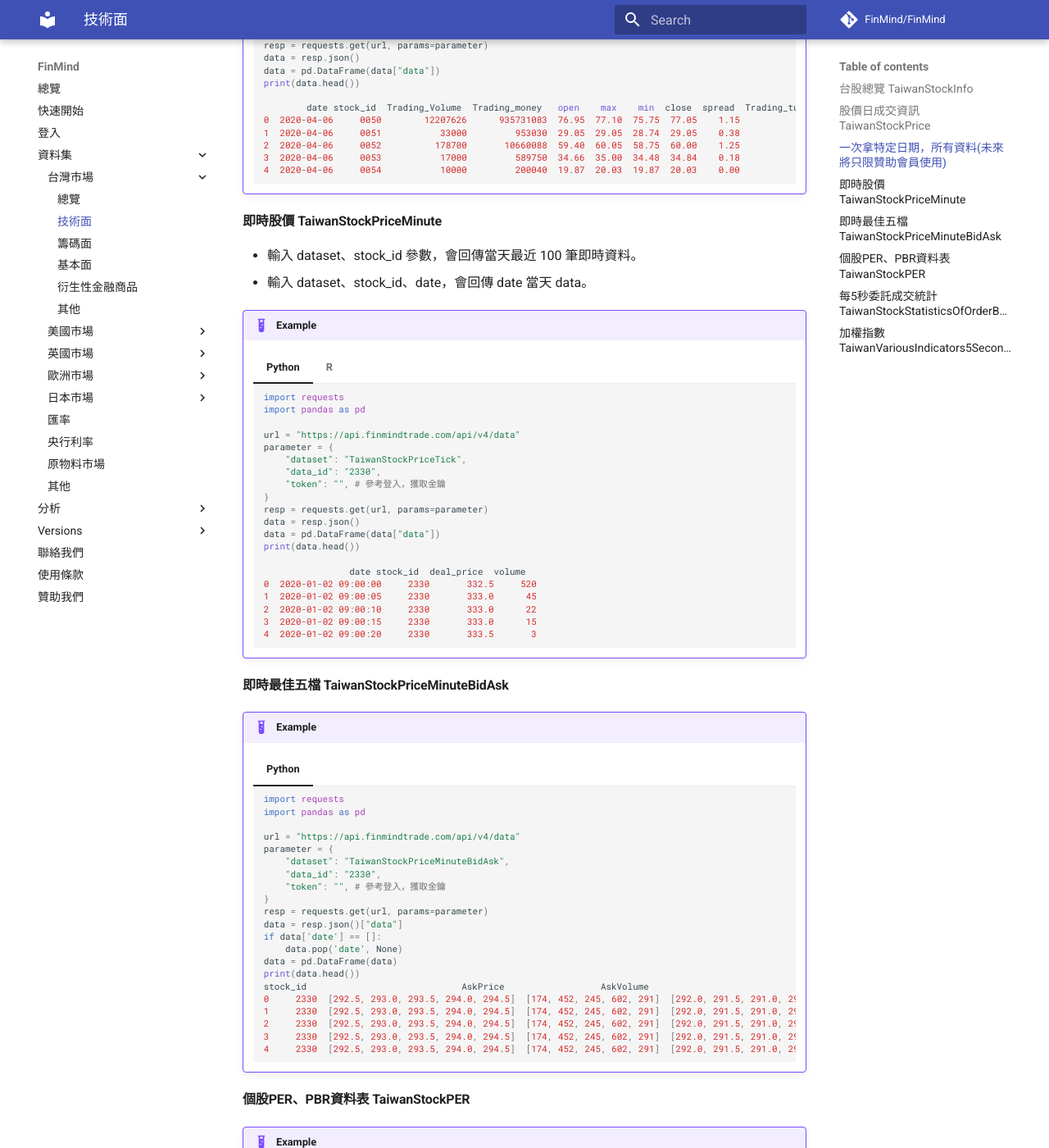
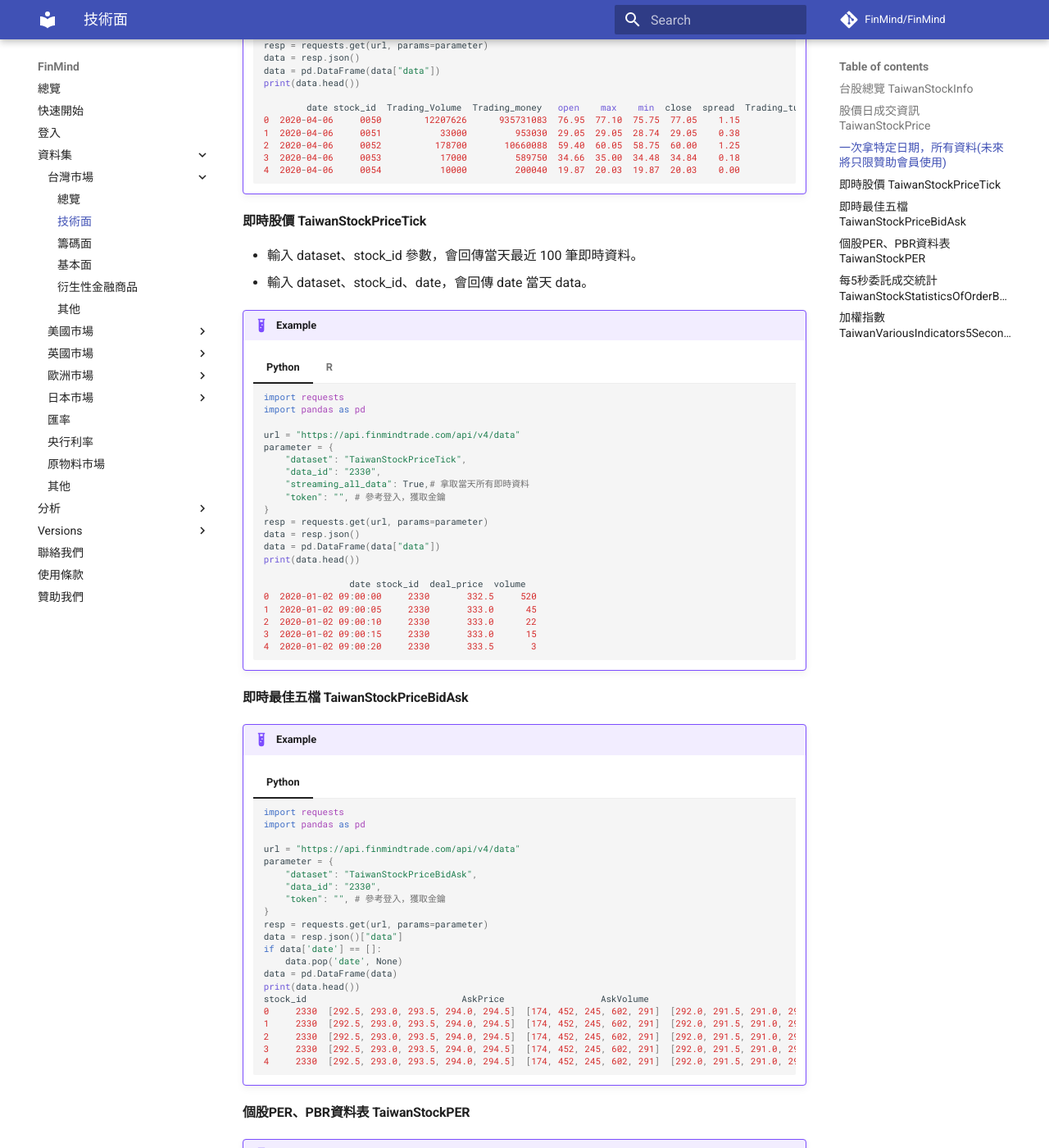
Before and after one commit to FinMind/FinMind-Doc, an MkDocs documentation site: the page built from docs/tutor/TaiwanMarket/Technical.md, in a window 1280 px wide and 1400 px high, scrolled down 1698 px. Shown: the whole window at 82% size. Built offline with MkDocs 1.6.1 and Material for MkDocs 9.7.7, drawn with Linux system fonts in a browser that asks for light colours; comment, search, counter and statistics services are not loaded; some of the changed text lies outside the part shown.

Commit message:
feat: add streaming_all_data

````diff
--- a/docs/tutor/TaiwanMarket/Technical.md
+++ b/docs/tutor/TaiwanMarket/Technical.md
@@ -1,8 +1,8 @@
 在台股技術面，我們擁有 6 種資料集，如下:
 
 - [台灣股價資料表 TaiwanStockPrice](https://finmind.github.io/tutor/TaiwanMarket/Technical/#taiwanstockprice)
-- [台灣股價及時資料表 TaiwanStockPriceMinute](https://finmind.github.io/tutor/TaiwanMarket/Technical/#taiwanstockpriceminute)
-- [台灣即時最佳五檔 TaiwanStockPriceMinuteBidAsk](https://finmind.github.io/tutor/TaiwanMarket/Technical/#taiwanstockpriceminutebidask)
+- [台灣股價及時資料表 TaiwanStockPriceTick](https://finmind.github.io/tutor/TaiwanMarket/Technical/#taiwanstockpricetick)
+- [台灣即時最佳五檔 TaiwanStockPriceBidAsk](https://finmind.github.io/tutor/TaiwanMarket/Technical/#taiwanstockpricebidask)
 - [台灣個股PER、PBR資料表 TaiwanStockPER](https://finmind.github.io/tutor/TaiwanMarket/Technical/#perpbr-taiwanstockper)
 - [每5秒委託成交統計 TaiwanStockStatisticsOfOrderBookAndTrade](https://finmind.github.io/tutor/TaiwanMarket/Technical/#5-taiwanstockstatisticsoforderbookandtrade)
 - [台股加權指數 TaiwanVariousIndicators5Seconds](https://finmind.github.io/tutor/TaiwanMarket/Technical/#taiwanvariousindicators5seconds)
@@ -181,7 +181,7 @@
         ```
 
 
-#### 即時股價 TaiwanStockPriceMinute
+#### 即時股價 TaiwanStockPriceTick
 
 - 輸入 dataset、stock_id 參數，會回傳當天最近 100 筆即時資料。
 - 輸入 dataset、stock_id、date，會回傳 date 當天 data。
@@ -196,6 +196,7 @@
         parameter = {
             "dataset": "TaiwanStockPriceTick",
             "data_id": "2330",
+            "streaming_all_data": True,# 拿取當天所有即時資料
             "token": "", # 參考登入，獲取金鑰
         }
         resp = requests.get(url, params=parameter)
@@ -221,6 +222,7 @@
         query = list(
             dataset="TaiwanStockPriceMinute",
             data_id= "2330",
+            streaming_all_data= true,# 拿取當天所有即時資料
             token = "" # 參考登入，獲取金鑰
         )
         )
@@ -238,7 +240,7 @@
         6: 2020-01-02     2330      333.0     20 09:00:25.000000000
         ```
 
-#### 即時最佳五檔 TaiwanStockPriceMinuteBidAsk
+#### 即時最佳五檔 TaiwanStockPriceBidAsk
 
 !!! example
     === "Python"
@@ -248,7 +250,7 @@
 
         url = "https://api.finmindtrade.com/api/v4/data"
         parameter = {
-            "dataset": "TaiwanStockPriceMinuteBidAsk",
+            "dataset": "TaiwanStockPriceBidAsk",
             "data_id": "2330",
             "token": "", # 參考登入，獲取金鑰
         }
````
Also changed, not shown: docs/WhatIsNew.md (+3 -1 lines), docs/tutor/TaiwanMarket/Derivative.md (+2 -0 lines).
